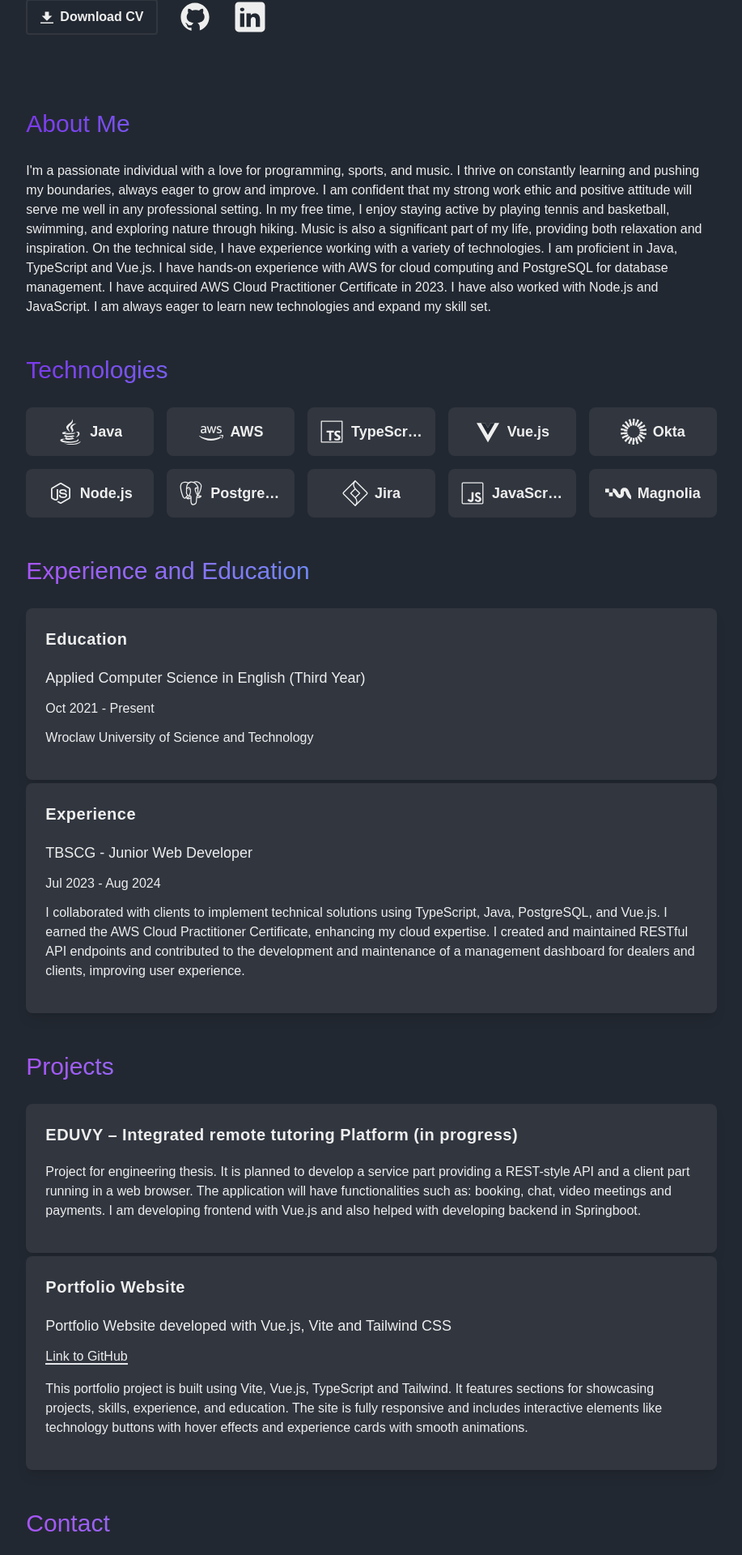
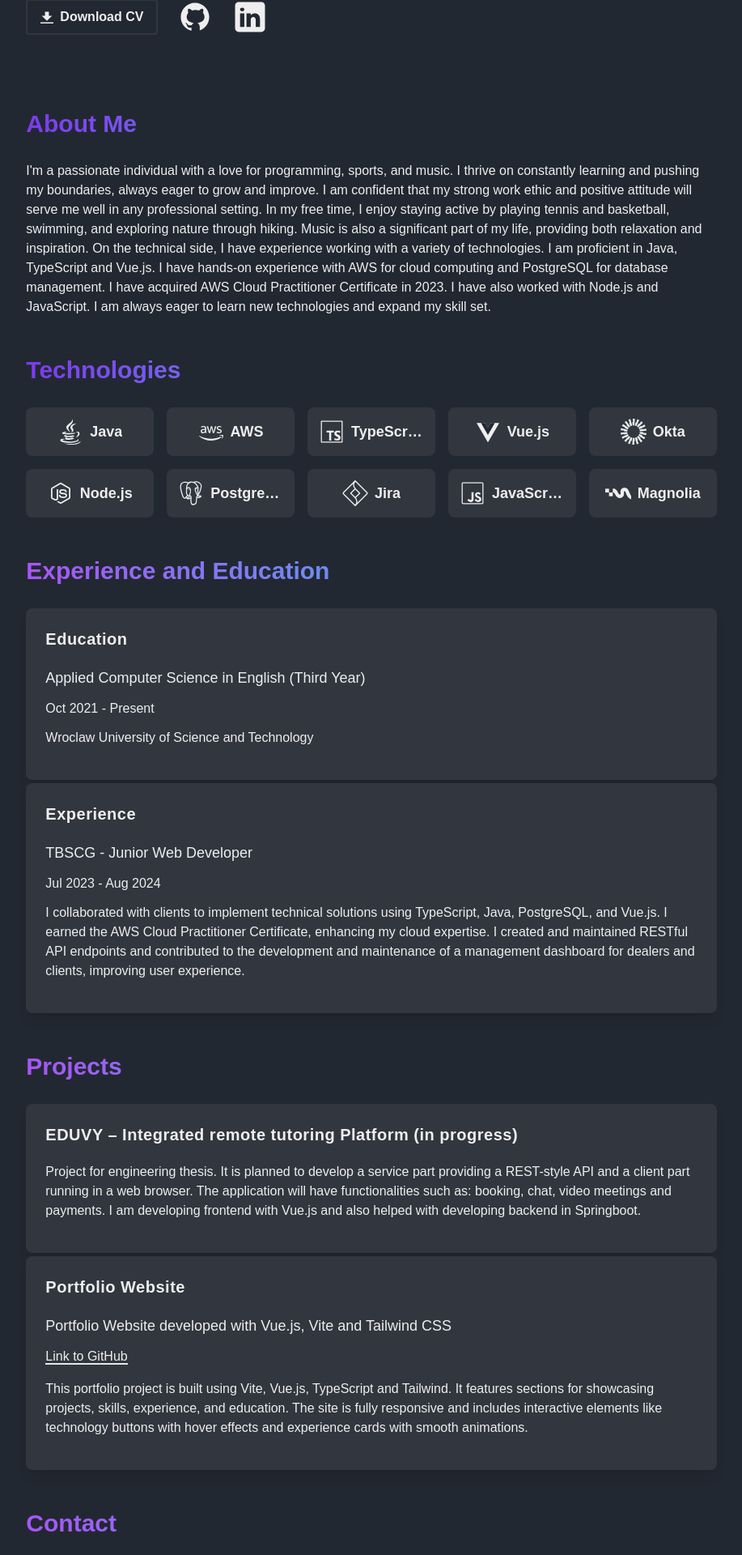
Before and after one commit to kobebrylant/portfolio, a Vue app: page / in a window 1280 px wide. Shown: the part 305-2225 px from the top of the page at 81% size, without its empty margins (181-1098 px from the left). Built offline with nearby package versions, Linux system fonts and the light colour scheme.

Commit message:
Headers bold

```diff
--- a/src/components/AboutMeComponent.vue
+++ b/src/components/AboutMeComponent.vue
@@ -7,7 +7,7 @@
     id="about"
     class="w-full"
   >
-    <h1 class="pb-2 font-medium text-3xl mb-5 bg-gradient-to-r from-violet-600 to-cyan-300 bg-clip-text text-transparent ">
+    <h1 class="pb-2 font-bold text-3xl mb-5 bg-gradient-to-r from-violet-600 to-cyan-300 bg-clip-text text-transparent ">
       About Me
     </h1>
     <span>
--- a/src/components/ContactComponent.vue
+++ b/src/components/ContactComponent.vue
@@ -7,7 +7,7 @@
     id="contact"
     class="w-full"
   >
-    <h1 class="pb-2 font-medium text-3xl mb-5 bg-gradient-to-r from-purple-500 to-cyan-400 bg-clip-text text-transparent">
+    <h1 class="pb-2 font-bold text-3xl mb-5 bg-gradient-to-r from-purple-500 to-cyan-400 bg-clip-text text-transparent">
       Contact
     </h1>
     <div class="text-center">
--- a/src/components/ExperienceComponent.vue
+++ b/src/components/ExperienceComponent.vue
@@ -7,7 +7,7 @@
     id="experience"
     class="w-full"
   >
-    <h1 class="pb-2 font-medium text-3xl mb-5 bg-gradient-to-r from-purple-500 to-cyan-400 bg-clip-text text-transparent">
+    <h1 class="pb-2 font-bold text-3xl mb-5 bg-gradient-to-r from-purple-500 to-cyan-400 bg-clip-text text-transparent">
       Experience and Education
     </h1>
 
--- a/src/components/ProjectsComponent.vue
+++ b/src/components/ProjectsComponent.vue
@@ -7,7 +7,7 @@
     id="projects"
     class="w-full"
   >
-    <h1 class="pb-2 font-medium text-3xl mb-5 bg-gradient-to-r from-purple-500 to-cyan-400 bg-clip-text text-transparent">
+    <h1 class="pb-2 font-bold text-3xl mb-5 bg-gradient-to-r from-purple-500 to-cyan-400 bg-clip-text text-transparent">
       Projects
     </h1>
     <div class="mb-1 p-6 bg-[#31363F] rounded-lg shadow-lg border-[#31363F] transition duration-500 ease-in-out relative group overflow-hidden">
--- a/src/components/TechnologyComponent.vue
+++ b/src/components/TechnologyComponent.vue
@@ -3,7 +3,7 @@
     id="technologies"
     class="w-full"
   >
-    <h1 class="pb-2 font-medium text-3xl mb-5 bg-gradient-to-r from-violet-600 to-cyan-300 bg-clip-text text-transparent ">
+    <h1 class="pb-2 font-bold text-3xl mb-5 bg-gradient-to-r from-violet-600 to-cyan-300 bg-clip-text text-transparent ">
       Technologies
     </h1>
     <div class="grid grid-cols-2 sm:grid-cols-3 md:grid-cols-4 lg:grid-cols-5 gap-4">
```
